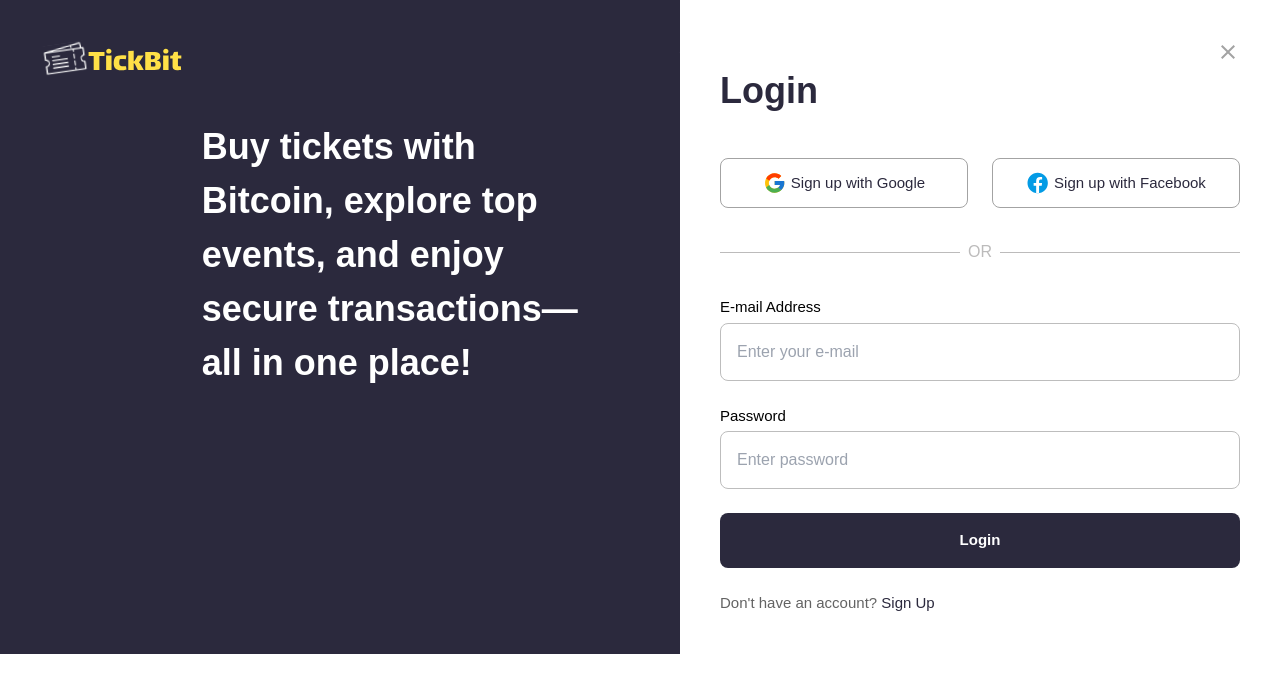
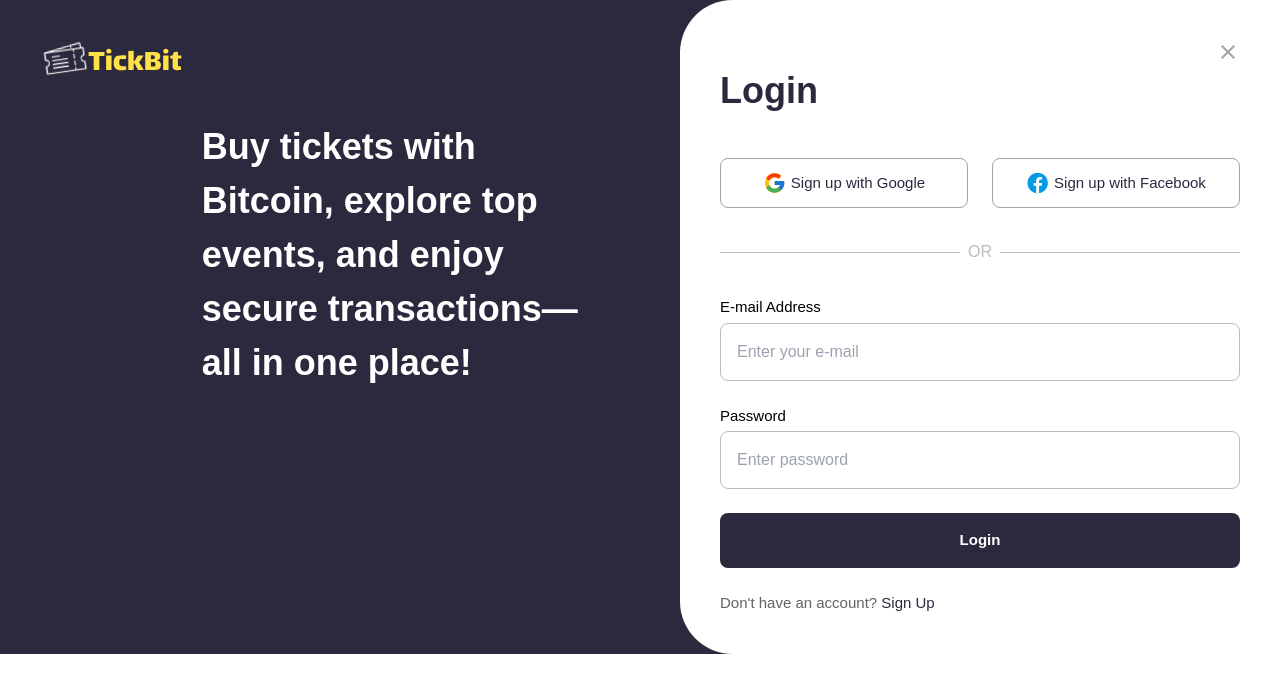
Before and after one commit to MIKEDROPS/Tickbithq-, a Next.js app: page /auth/login in a window 1280 px wide. Shown: the top 692 px of the page. Built offline with nearby package versions, Linux system fonts and the light colour scheme.

Commit message:
fix:(auth rounded corners)

```diff
--- a/src/app/auth/[opt]/page.js
+++ b/src/app/auth/[opt]/page.js
@@ -16,14 +16,14 @@ const Auth = () => {
 
 
   return (
-    <div className='flex'>
+    <div className='flex bg-primary'>
         <div className='bg-primary p-10 flex-[1] md:flex hidden'>
           <Image src={logo} className='w-[161.66px] h-[36px]' alt='' />
           <p className='md:text-[36px] text-[23px] font-[700] md:w-[387px] text-white mt-20'>
             Buy tickets with Bitcoin, explore top events, and enjoy secure transactions—all in one place!
           </p>
         </div>
-        <div className='flex-[1] bg-white rounded-tl-[52.5px] rounded-bl-[52.5px] relative z-10'>
+        <div className='flex-[1] bg-white rounded-tl-[52.5px] rounded-bl-[52.5px] relative z-20'>
           {params.opt == "register" && <Register />}
           {params.opt == "login" && <Login />}
         </div>
```
